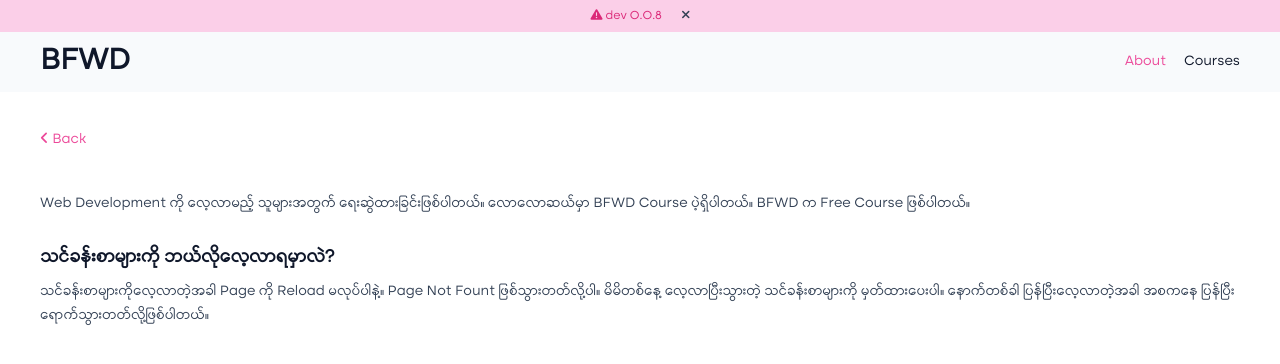
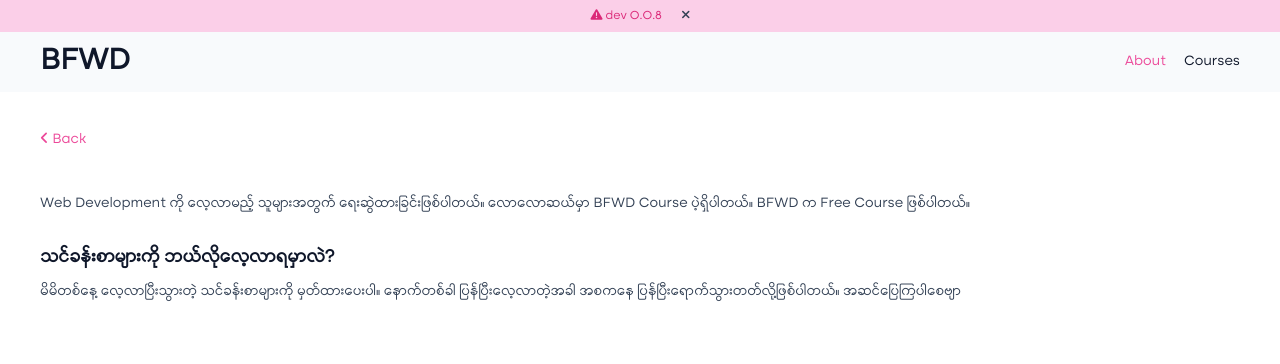
Before and after one commit to sanlinhtik3/bfwd-course, a React (Vite) app: page /about in a window 1280 px wide. Shown: the top 364 px of the page. Built offline with nearby package versions, Linux system fonts and the light colour scheme.

Commit message:
dev 0.0.8 - fixed reload page not foud and update text

```diff
--- a/src/pages/About.jsx
+++ b/src/pages/About.jsx
@@ -9,7 +9,7 @@ import rehypeHighlight from 'rehype-highlight'
 const About = props => {
     const navigate = useNavigate();
 
-    const markdown = ` Web Development ကို လေ့လာမည့် သူများအတွက် ရေးဆွဲထားခြင်းဖြစ်ပါတယ်။ လောလောဆယ်မှာ BFWD Course ပဲ့ရှိပါတယ်။ BFWD က Free Course ဖြစ်ပါတယ်။ \n ### သင်ခန်းစာများကို ဘယ်လိုလေ့လာရမှာလဲ? \n သင်ခန်းစာများကိုလေ့လာတဲ့အခါ Page ကို Reload မလုပ်ပါနဲ့။ Page Not Fount ဖြစ်သွားတတ်လို့ပါ။ မိမိတစ်နေ့ လေ့လာပြီးသွားတဲ့ သင်ခန်းစာများကို မှတ်ထားပေးပါ။ နောက်တစ်ခါ ပြန်ပြီးလေ့လာတဲ့အခါ အစကနေ ပြန်ပြီးရောက်သွားတတ်လို့ဖြစ်ပါတယ်။ `
+    const markdown = ` Web Development ကို လေ့လာမည့် သူများအတွက် ရေးဆွဲထားခြင်းဖြစ်ပါတယ်။ လောလောဆယ်မှာ BFWD Course ပဲ့ရှိပါတယ်။ BFWD က Free Course ဖြစ်ပါတယ်။ \n ### သင်ခန်းစာများကို ဘယ်လိုလေ့လာရမှာလဲ? \n မိမိတစ်နေ့ လေ့လာပြီးသွားတဲ့ သင်ခန်းစာများကို မှတ်ထားပေးပါ။ နောက်တစ်ခါ ပြန်ပြီးလေ့လာတဲ့အခါ အစကနေ ပြန်ပြီးရောက်သွားတတ်လို့ဖြစ်ပါတယ်။ အဆင်ပြေကြပါစေဗျာ `
 
     return (
         <>
```
Also changed, not shown: vercel.json.
